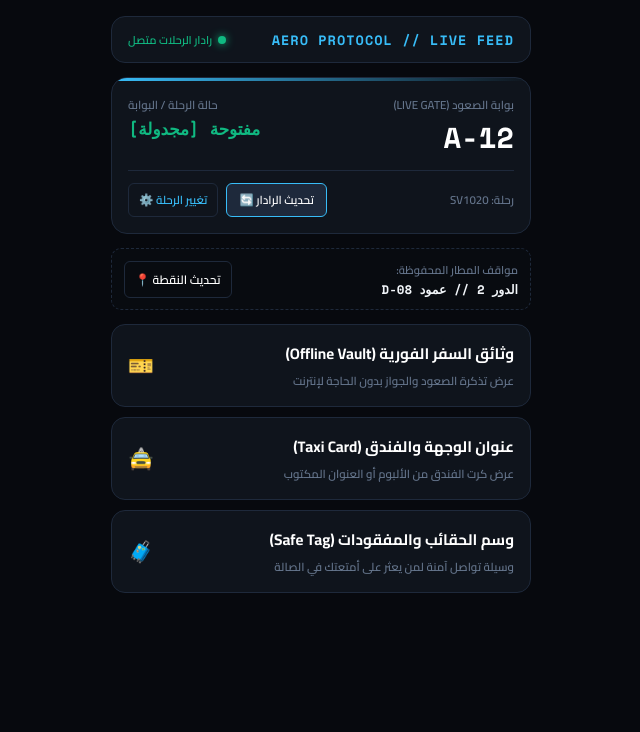
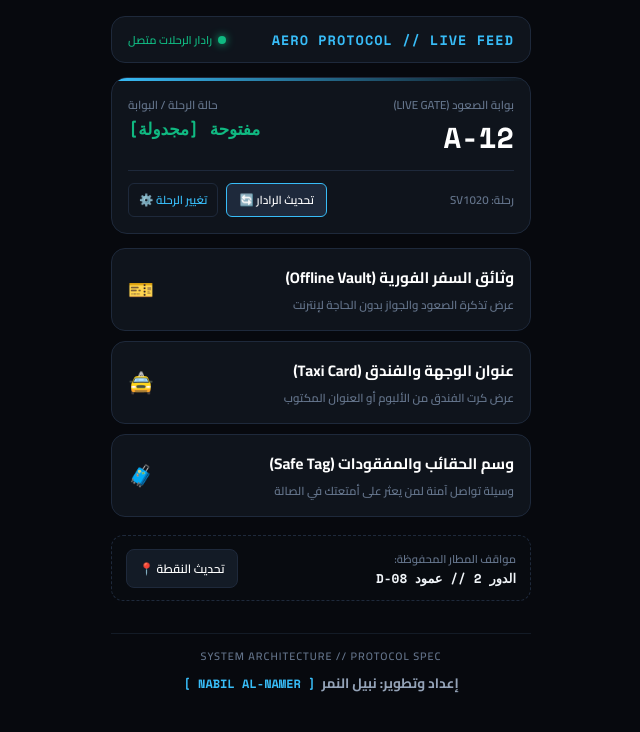
Before and after one commit to yusefna30-lgtm/aero-protocol, a plain HTML site: page index.html in a window 1280 px wide. Shown: the whole page, without its empty margins (319-959 px from the left). Drawn offline with nearby package versions, Linux system fonts and the light colour scheme; no server answers.

Commit message:
Refactor parking preview and add developer footer
Reorganized parking preview section and added developer footer.

```diff
--- a/index.html
+++ b/index.html
@@ -80,19 +80,6 @@
     .gate-status-text { font-family: 'Space Mono', monospace; font-size: 1.05rem; font-weight: 800; }
     .meta-sub { font-size: 0.72rem; color: var(--muted); }
 
-    /* صندوق مواقف المطار */
-    .parking-preview {
-      background: #080b10;
-      border: 1px dashed var(--border);
-      border-radius: 10px;
-      padding: 10px 12px;
-      font-size: 0.78rem;
-      color: var(--text);
-      display: flex;
-      justify-content: space-between;
-      align-items: center;
-    }
-
     /* قائمة الأدوات التكتيكية */
     .tool-grid {
       display: flex;
@@ -115,6 +102,50 @@
     .card-info h3 { font-size: 0.95rem; font-weight: 700; color: #fff; }
     .card-info p { font-size: 0.72rem; color: var(--muted); margin-top: 2px; }
     .card-action-icon { font-size: 1.3rem; }
+
+    /* صندوق مواقف المطار في الأسفل */
+    .parking-preview {
+      background: #080b10;
+      border: 1px dashed var(--border);
+      border-radius: 12px;
+      padding: 12px 14px;
+      font-size: 0.8rem;
+      color: var(--text);
+      display: flex;
+      justify-content: space-between;
+      align-items: center;
+      margin-top: 4px;
+    }
+
+    /* حقوق المطور */
+    .developer-footer {
+      margin-top: 18px;
+      text-align: center;
+      padding: 12px;
+      border-top: 1px solid #131b26;
+      display: flex;
+      flex-direction: column;
+      gap: 4px;
+    }
+    .dev-label {
+      font-size: 0.68rem;
+      color: var(--muted);
+      letter-spacing: 1px;
+    }
+    .dev-name {
+      font-size: 0.85rem;
+      font-weight: 700;
+      color: #94a3b8;
+      display: inline-flex;
+      align-items: center;
+      justify-content: center;
+      gap: 6px;
+    }
+    .dev-name span {
+      color: var(--accent);
+      font-family: 'Space Mono', monospace;
+      font-size: 0.75rem;
+    }
 
     /* النوافذ المنبثقة */
     .overlay-modal {
@@ -212,16 +243,7 @@
     </div>
   </div>
 
-  <!-- صندوق مواقف المطار -->
-  <div class="parking-preview">
-    <div>
-      <div style="color: var(--muted); font-size: 0.7rem;">مواقف المطار المحفوظة:</div>
-      <div id="parkingSlotLabel" style="font-weight: 700; font-family: 'Space Mono';">الدور 2 // عمود D-08</div>
-    </div>
-    <button onclick="saveCurrentAirportLocation()" style="background: transparent; border: 1px solid var(--border); color: #fff; padding: 6px 10px; border-radius: 6px; font-size: 0.75rem; cursor: pointer;">تحديث النقطة 📍</button>
-  </div>
-
-  <!-- قائمة الأدوات التكتيكية -->
+  <!-- قائمة الأدوات التكتيكية الأساسية -->
   <div class="tool-grid">
 
     <!-- 1. وثائق السفر الفورية -->
@@ -233,7 +255,7 @@
       <div class="card-action-icon">🎫</div>
     </div>
 
-    <!-- 2. بطاقة عنوان الوجهة لسائق التاكسي (نص + صورة) -->
+    <!-- 2. بطاقة عنوان الوجهة لسائق التاكسي -->
     <div class="action-card" onclick="openDestinationCard()">
       <div class="card-info">
         <h3>عنوان الوجهة والفندق (Taxi Card)</h3>
@@ -253,9 +275,26 @@
 
   </div>
 
+  <!-- صندوق مواقف المطار (في الأسفل) -->
+  <div class="parking-preview">
+    <div>
+      <div style="color: var(--muted); font-size: 0.7rem;">مواقف المطار المحفوظة:</div>
+      <div id="parkingSlotLabel" style="font-weight: 700; font-family: 'Space Mono';">الدور 2 // عمود D-08</div>
+    </div>
+    <button onclick="saveCurrentAirportLocation()" style="background: #131b26; border: 1px solid var(--border); color: #fff; padding: 7px 12px; border-radius: 8px; font-size: 0.75rem; cursor: pointer;">تحديث النقطة 📍</button>
+  </div>
+
+  <!-- شريط المطور نبيل النمر -->
+  <div class="developer-footer">
+    <div class="dev-label">SYSTEM ARCHITECTURE // PROTOCOL SPEC</div>
+    <div class="dev-name">
+      إعداد وتطوير: نبيل النمر <span>[ NABIL AL-NAMER ]</span>
+    </div>
+  </div>
+
 </div>
 
-<!-- عناصر مخفية: رفع الصور من ألبوم الصور -->
+<!-- عناصر مخفية: رفع الصور -->
 <input type="file" id="ticketFileInput" accept="image/*" style="display: none;" onchange="handleTicketUpload(event)">
 <input type="file" id="hotelCardFileInput" accept="image/*" style="display: none;" onchange="handleHotelCardUpload(event)">
 
@@ -280,17 +319,15 @@
   </div>
 </div>
 
-<!-- نافذة بطاقة التاكسي (نص + صورة كرت الفندق) -->
+<!-- نافذة بطاقة التاكسي (نص + صورة) -->
 <div class="overlay-modal" id="taxiModal">
   <div class="modal-box">
     <h4>بطاقة سائق التاكسي (TAXI CARD)</h4>
 
-    <!-- معاينة صورة كرت الفندق إن وجدت -->
     <div id="hotelImgContainer" style="display: none; width: 100%; border: 1px solid var(--accent); border-radius: 10px; overflow: hidden; max-height: 200px; background: #000;">
       <img id="hotelImgPreview" src="" style="width: 100%; height: 100%; object-fit: cover;" onclick="viewFullHotelImg()">
     </div>
 
-    <!-- العنوان النصي -->
     <div style="background: #080b10; border: 1px solid var(--border); border-radius: 8px; padding: 12px;">
       <div style="font-size: 0.7rem; color: var(--muted); margin-bottom: 4px;">HOTEL / DESTINATION ADDRESS:</div>
       <div id="hotelDisplay" style="font-size: 1.05rem; font-weight: 800; color: #fff; line-height: 1.4; font-family: 'Space Mono', sans-serif;">
@@ -345,7 +382,6 @@
     document.getElementById("passengerIdDisplay").innerText = passengerCode;
     document.getElementById("tagFlightDisplay").innerText = flight;
 
-    // استرجاع صورة كرت الفندق إن وجدت
     const hotelImg = localStorage.getItem("AERO_HOTEL_IMG");
     if (hotelImg) {
       document.getElementById("hotelImgPreview").src = hotelImg;
@@ -412,7 +448,6 @@
     }
   }
 
-  // 1. تذكرة الصعود
   function openBoardingPass() {
     const savedImg = localStorage.getItem("AERO_TICKET_IMG");
     if (savedImg) {
@@ -441,7 +476,6 @@
     }
   }
 
-  // 2. كرت الفندق والتاكسي (رفع صورة + عرض ملء الشاشة)
   function openDestinationCard() {
     document.getElementById("taxiModal").style.display = "flex";
   }
@@ -481,7 +515,6 @@
     }
   }
 
-  // 3. وسم المفقودات
   function openSafeTag() {
     document.getElementById("tagModal").style.display = "flex";
   }
```
